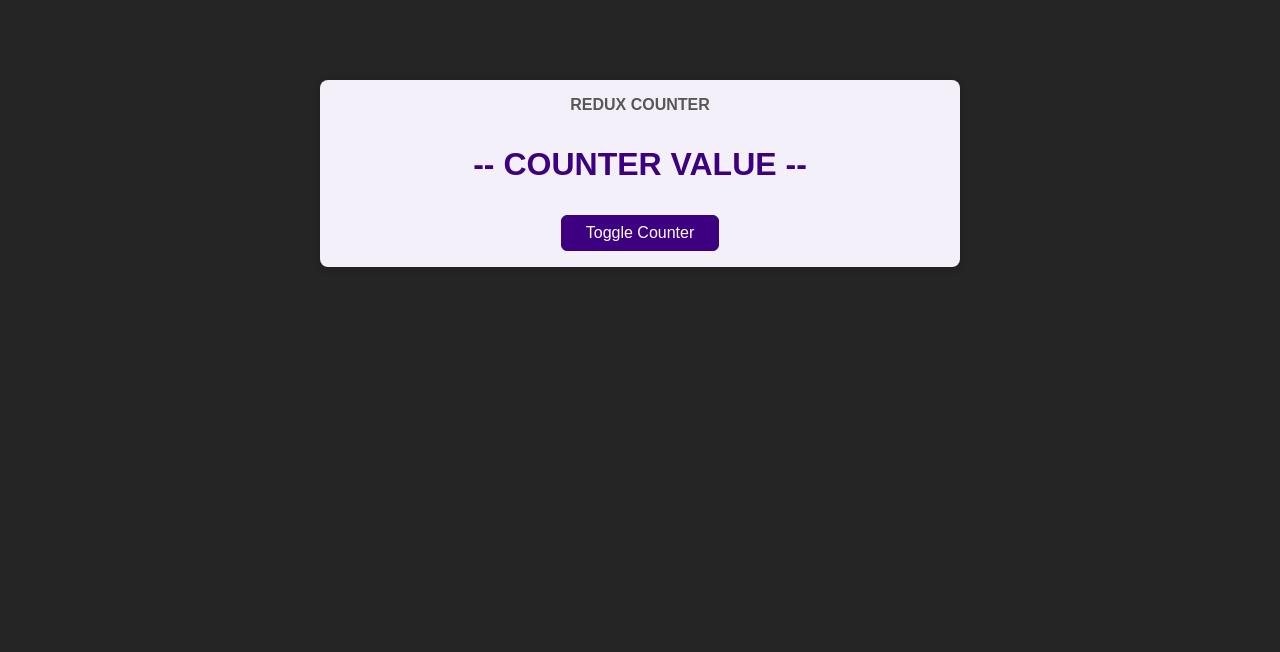
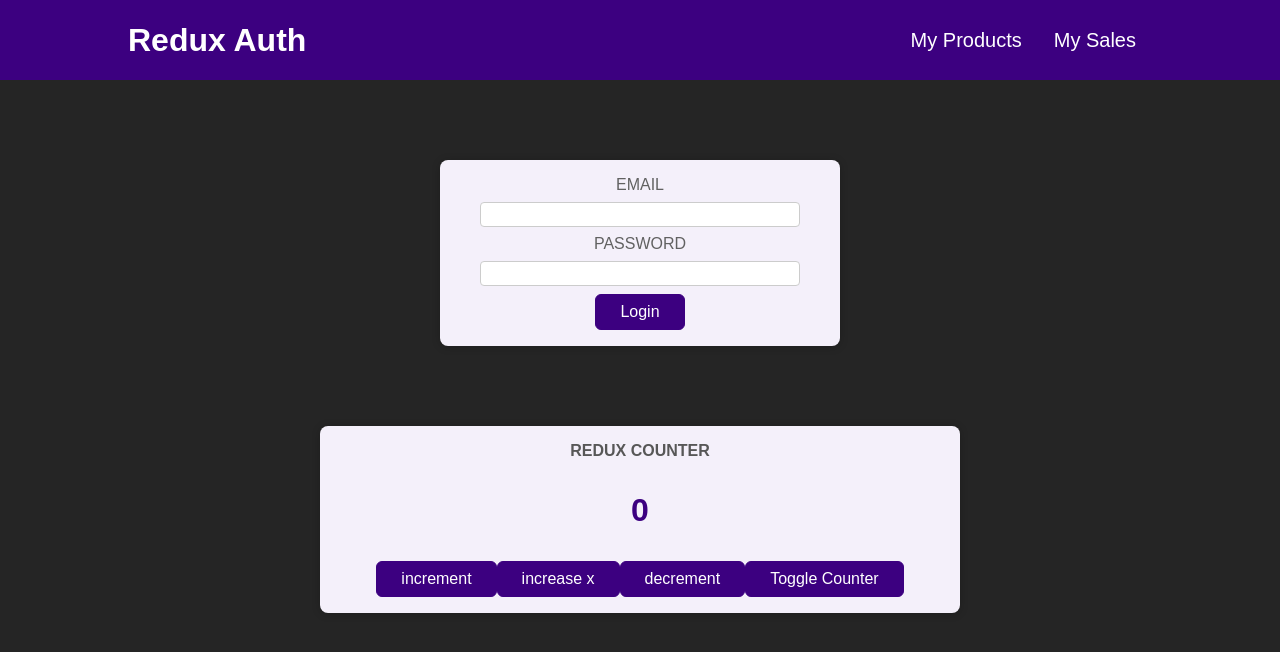
Before and after one commit to t-t13/test02, a React (Create React App) app: page / in a window 1280 px wide. Shown: the top 652 px of the page. Built offline with nearby package versions, Linux system fonts and the light colour scheme.

Commit message:
react redux # 02 : cycle-of-redux-|configureStore->createSlice->useSelector&dispatch-|-repeat

```diff
--- a/package.json
+++ b/package.json
@@ -3,6 +3,7 @@
   "version": "0.1.0",
   "private": true,
   "dependencies": {
+    "@reduxjs/toolkit": "^2.2.7",
     "@testing-library/jest-dom": "^5.11.9",
     "@testing-library/react": "^11.2.5",
     "@testing-library/user-event": "^12.6.3",
--- a/src/App.js
+++ b/src/App.js
@@ -1,9 +1,19 @@
-import Counter from './components/Counter';
-
+import { useSelector } from "react-redux";
+import Auth from "./components/Auth";
+import Counter from "./components/Counter";
+import Header from "./components/Header";
+import UserProfile from "./components/UserProfile";
 
 function App() {
+  const isAuth = useSelector((state) => state.authPain.isAuthenticated);
+
   return (
-    <Counter />
+    <>
+      <Header />
+      {isAuth && <UserProfile />}
+      {!isAuth && <Auth />}
+      <Counter />
+    </>
   );
 }
 
--- a/src/components/Auth.js
+++ b/src/components/Auth.js
@@ -1,19 +1,28 @@
-import classes from './Auth.module.css';
+import { useDispatch } from "react-redux";
+import classes from "./Auth.module.css";
+import { authActions } from "../store/store";
 
 const Auth = () => {
+  // const isAuth = useSelector((state) => state.authPain.isAuthenticated);
+  const dispatch = useDispatch();
+
+  const logIn = () => {
+    dispatch(authActions.login());
+  };
+
   return (
     <main className={classes.auth}>
       <section>
         <form>
           <div className={classes.control}>
-            <label htmlFor='email'>Email</label>
-            <input type='email' id='email' />
+            <label htmlFor="email">Email</label>
+            <input type="email" id="email" />
           </div>
           <div className={classes.control}>
-            <label htmlFor='password'>Password</label>
-            <input type='password' id='password' />
+            <label htmlFor="password">Password</label>
+            <input type="password" id="password" />
           </div>
-          <button>Login</button>
+          <button onClick={logIn}>Login</button>
         </form>
       </section>
     </main>
--- a/src/components/Counter.js
+++ b/src/components/Counter.js
@@ -1,12 +1,36 @@
-import classes from './Counter.module.css';
+import { useDispatch, useSelector } from "react-redux";
+import classes from "./Counter.module.css";
+import { countActions } from "../store/store";
 
 const Counter = () => {
-  const toggleCounterHandler = () => {};
+  const dispatcher = useDispatch();
+  const counterPain = useSelector((state) => {
+    return state.counterPain;
+    // console.log(state);
+  });
+
+  const incrementHandle = () => {
+    dispatcher(countActions.increment());
+  };
+  const increaseHandle = () => {
+    dispatcher(countActions.increase({ amount: 10 }));
+  };
+  const decrementHandle = () => {
+    dispatcher(countActions.decrement());
+  };
+  const toggleCounterHandler = () => {
+    dispatcher(countActions.toggleChange());
+  };
 
   return (
     <main className={classes.counter}>
       <h1>Redux Counter</h1>
-      <div className={classes.value}>-- COUNTER VALUE --</div>
+      {counterPain.showNumCount && (
+        <div className={classes.value}> {counterPain.count}</div>
+      )}
+      <button onClick={incrementHandle}>increment</button>
+      <button onClick={increaseHandle}>increase x</button>
+      <button onClick={decrementHandle}>decrement</button>
       <button onClick={toggleCounterHandler}>Toggle Counter</button>
     </main>
   );
--- a/src/components/Header.js
+++ b/src/components/Header.js
@@ -1,20 +1,31 @@
-import classes from './Header.module.css';
+import { useDispatch, useSelector } from "react-redux";
+import classes from "./Header.module.css";
+import { authActions } from "../store/store";
 
 const Header = () => {
+  const isAuth = useSelector((state) => state.authPain.isAuthenticated);
+  const dispatch = useDispatch();
+
+  const logOut = () => {
+    dispatch(authActions.logout());
+  };
+
   return (
     <header className={classes.header}>
       <h1>Redux Auth</h1>
       <nav>
         <ul>
           <li>
-            <a href='/'>My Products</a>
+            <a href="/">My Products</a>
           </li>
           <li>
-            <a href='/'>My Sales</a>
+            <a href="/">My Sales</a>
           </li>
-          <li>
-            <button>Logout</button>
-          </li>
+          {isAuth && (
+            <li>
+              <button onClick={logOut}>Logout</button>
+            </li>
+          )}
         </ul>
       </nav>
     </header>
--- a/src/components/UserProfile.js
+++ b/src/components/UserProfile.js
@@ -1,3 +1,4 @@
+import { useDispatch, useSelector } from 'react-redux';
 import classes from './UserProfile.module.css';
 
 const UserProfile = () => {
--- a/src/index.js
+++ b/src/index.js
@@ -1,8 +1,14 @@
-import React from 'react';
-import ReactDOM from 'react-dom/client';
+import React from "react";
+import ReactDOM from "react-dom/client";
 
-import './index.css';
-import App from './App';
+import "./index.css";
+import App from "./App";
+import { Provider } from "react-redux";
+import store from "./store/store";
 
-const root = ReactDOM.createRoot(document.getElementById('root'));
-root.render(<App />);
+const root = ReactDOM.createRoot(document.getElementById("root"));
+root.render(
+  <Provider store={store}>
+    <App />
+  </Provider>
+);
--- /dev/null
+++ b/src/store/store.js
@@ -0,0 +1,67 @@
+import { configureStore, createSlice } from "@reduxjs/toolkit";
+
+// ---------------------------------------------------------------------------------------
+// initial value for any slice;
+const initStateCount = { count: 0, showNumCount: true };
+
+const iniStatAuth = { isAuthenticated: false };
+
+// ---------------------------------------------------------------------------------------
+
+// ---------------------------------------------------------------------------------------
+// create any slice for use another event
+const countSlice = createSlice({
+  name: "counterPain",
+  initialState: initStateCount,
+  reducers: {
+    increment: (state) => {
+      state.count += 1;
+    },
+    decrement: (state) => {
+      state.count -= 1;
+    },
+    increase: (state, action) => {
+      state.count += action.payload.amount;
+    },
+    toggleChange: (state) => {
+      state.showNumCount = !state.showNumCount;
+    },
+    //   aheee: (state) => {  console.log(state); },
+  },
+});
+
+const authSlice = createSlice({
+  name: "authPain",
+  initialState: iniStatAuth,
+  reducers: {
+    login: (state) => {
+      state.isAuthenticated = true;
+    },
+    logout: (state) => {
+      state.isAuthenticated = false;
+    },
+  },
+});
+
+// ---------------------------------------------------------------------------------------
+
+// ---------------------------------------------------------------------------------------
+// for use with dispatch
+//   countSlice.actions.increment();
+export const countActions = countSlice.actions;
+export const authActions = authSlice.actions;
+// ---------------------------------------------------------------------------------------
+
+// ---------------------------------------------------------------------------------------
+// only call one store na ja.
+const store = configureStore({
+  reducer: {
+    //key is match a name of slice
+    //ไม่ match ร ะ เ บิ ด
+    counterPain: countSlice.reducer, // `reducer` key must be used here
+    authPain: authSlice.reducer,
+  },
+});
+// ---------------------------------------------------------------------------------------
+
+export default store;
```
Also changed, not shown: 1 other file (tests, documents, lock files or other folders).
